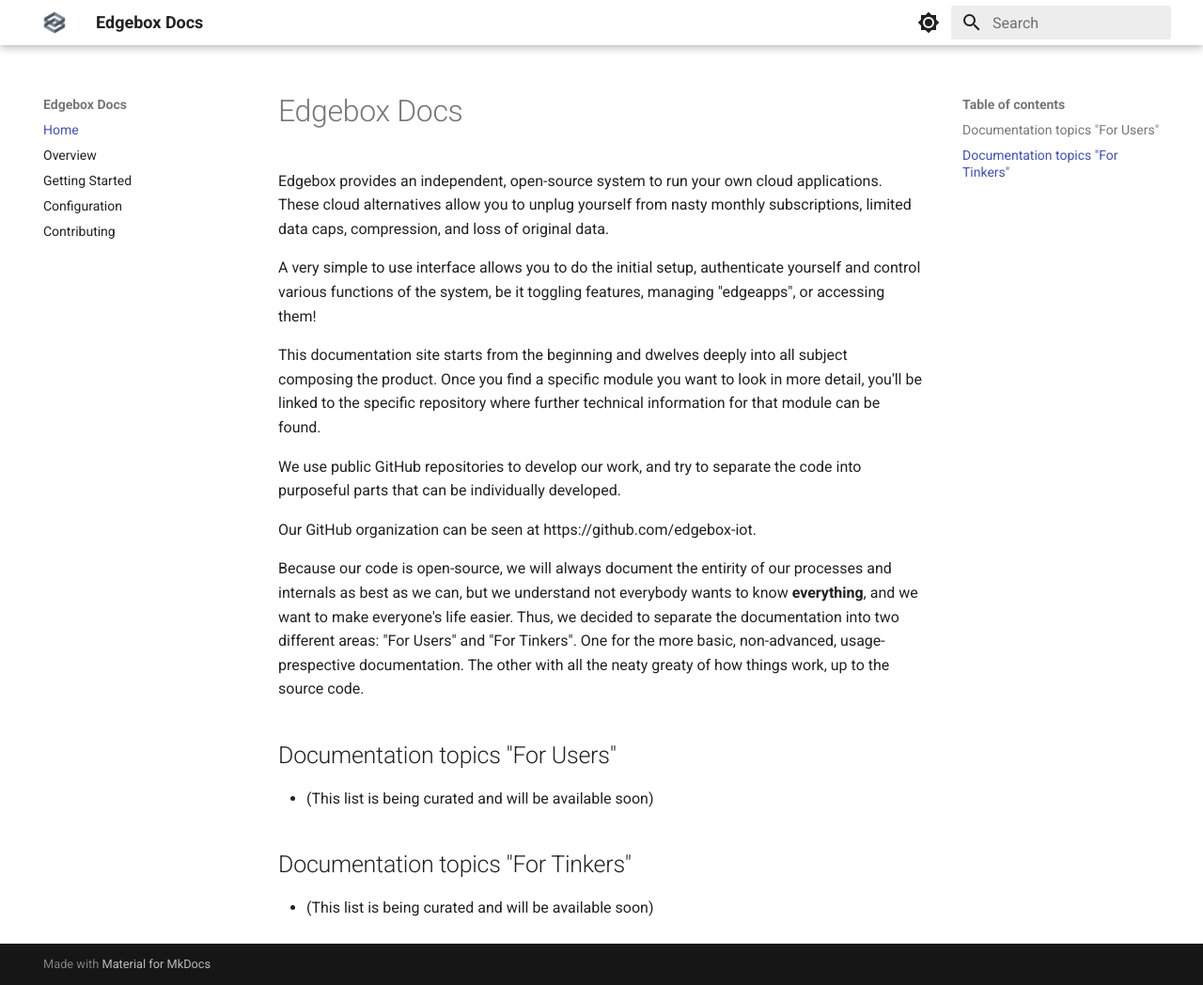
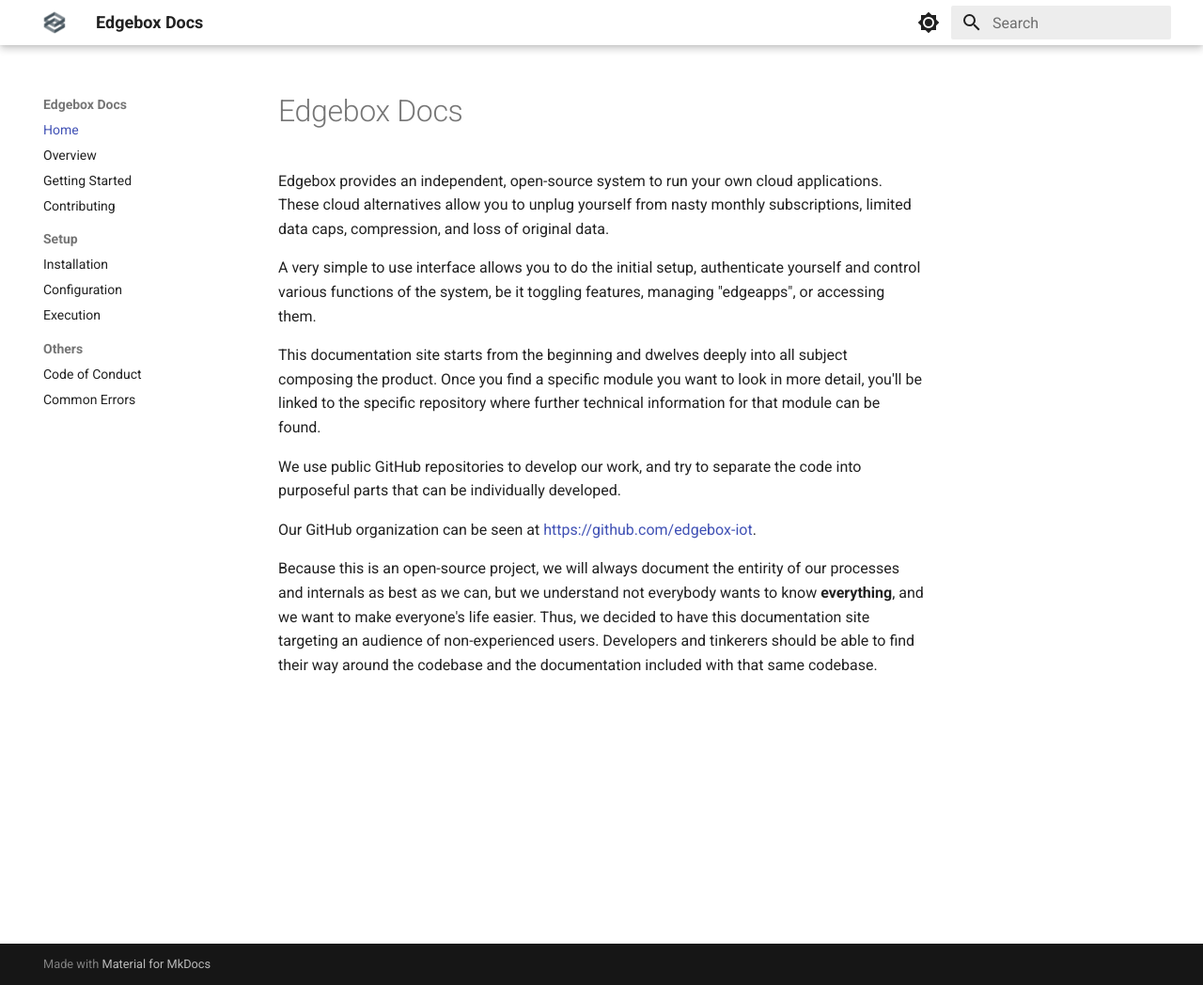
Before and after one commit to edgebox-iot/docs, an MkDocs documentation site: the page built from src/index.md, in a window 1280 px wide and 1048 px high. Shown: the whole window at 94% size. Built offline with MkDocs 1.6.1 and Material for MkDocs 9.7.7, drawn with Linux system fonts in a browser that asks for light colours.

Commit message:
Added basic pages and information

```diff
--- a/mkdocs.yml
+++ b/mkdocs.yml
@@ -5,8 +5,14 @@ nav:
   - Home: index.md
   - Overview: overview.md
   - Getting Started: getting-started.md
-  - Configuration: configuration.md
   - Contributing: contributing.md
+  - Setup:
+    - Installation: setup/installation.md
+    - Configuration: setup/configuration.md
+    - Execution: setup/execution.md
+  - Others:
+    - Code of Conduct: others/code-of-conduct.md
+    - Common Errors: others/common-errors.md
 theme:
   name: material
   logo: assets/logo.png
@@ -26,3 +32,7 @@ theme:
       toggle:
         icon: material/brightness-4
         name: Switch to light mode
+  features:
+    - navigation.sections
+    - search.suggest
+    - search.highlight
--- a/src/index.md
+++ b/src/index.md
@@ -2,20 +2,12 @@
 
 Edgebox provides an independent, open-source system to run your own cloud applications. These cloud alternatives allow you to unplug yourself from nasty monthly subscriptions, limited data caps, compression, and loss of original data.
 
-A very simple to use interface allows you to do the initial setup, authenticate yourself and control various functions of the system, be it toggling features, managing "edgeapps", or accessing them!
+A very simple to use interface allows you to do the initial setup, authenticate yourself and control various functions of the system, be it toggling features, managing "edgeapps", or accessing them.
 
 This documentation site starts from the beginning and dwelves deeply into all subject composing the product. Once you find a specific module you want to look in more detail, you'll be linked to the specific repository where further technical information for that module can be found.
 
 We use public GitHub repositories to develop our work, and try to separate the code into purposeful parts that can be individually developed.
 
-Our GitHub organization can be seen at https://github.com/edgebox-iot.
+Our GitHub organization can be seen at [https://github.com/edgebox-iot](https://github.com/edgebox-iot).
 
-Because our code is open-source, we will always document the entirity of our processes and internals as best as we can, but we understand not everybody wants to know **everything**, and we want to make everyone's life easier. Thus, we decided to separate the documentation into two different areas: "For Users" and "For Tinkers". One for the more basic, non-advanced, usage-prespective documentation. The other with all the neaty greaty of how things work, up to the source code.
-
-## Documentation topics "For Users"
-
-- (This list is being curated and will be available soon)
-
-## Documentation topics "For Tinkers"
-
-- (This list is being curated and will be available soon)
+Because this is an open-source project, we will always document the entirity of our processes and internals as best as we can, but we understand not everybody wants to know **everything**, and we want to make everyone's life easier. Thus, we decided to have this documentation site targeting an audience of non-experienced users. Developers and tinkerers should be able to find their way around the codebase and the documentation included with that same codebase.
```
Also changed, not shown: src/contributing.md (+29 -0 lines), src/others/code-of-conduct.md (added, +132 -0 lines), src/overview.md (+30 -0 lines), src/others/common-errors.md (added), src/setup/configuration.md (added), src/setup/execution.md (added), src/setup/installation.md (added).
